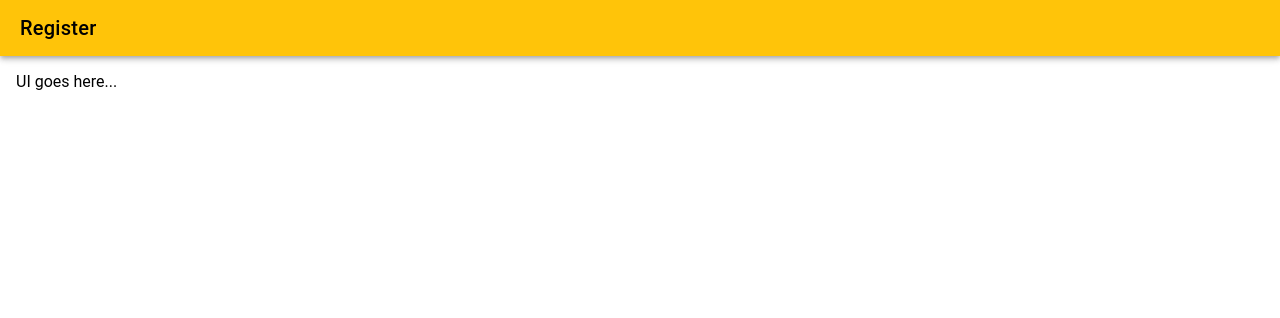
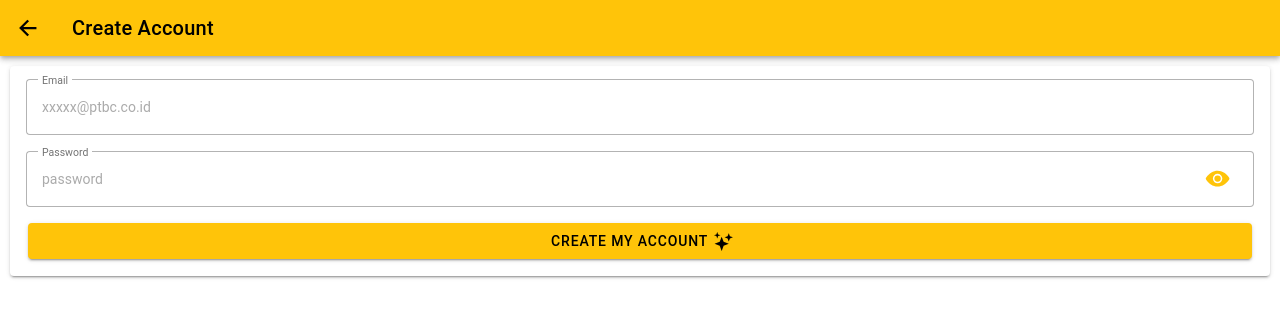
Before and after one commit to rickyptbc/my-first-ionic-app, a React (Vite) app: page /register in a window 1280 px wide. Shown: the top 318 px of the page. Built offline with nearby package versions, Linux system fonts and the light colour scheme.

Commit message:
Fixing UI

```diff
--- a/package.json
+++ b/package.json
@@ -17,6 +17,7 @@
     "@capacitor/core": "5.7.2",
     "@capacitor/haptics": "5.0.7",
     "@capacitor/keyboard": "5.0.8",
+    "@capacitor/preferences": "^5.0.7",
     "@capacitor/status-bar": "5.0.7",
     "@ionic/react": "^7.0.0",
     "@ionic/react-router": "^7.0.0",
--- /dev/null
+++ b/src/Constants.tsx
@@ -0,0 +1 @@
+export const LAST_USERNAME_KEY = "last_username";
--- a/src/pages/LoginPage.tsx
+++ b/src/pages/LoginPage.tsx
@@ -10,9 +10,10 @@ import {
   IonPage,
   IonTitle,
   IonToolbar,
+  useIonRouter,
   useIonViewWillEnter,
 } from "@ionic/react";
-import React, { useEffect, useState } from "react";
+import React, { useEffect, useRef, useState } from "react";
 import {
   eye,
   eyeOff,
@@ -24,12 +25,21 @@ import {
 } from "ionicons/icons";
 
 const LoginPage: React.FC = () => {
+  const [introSeen, setIntroSeen] = useState(false);
+
   const [email, setEmail] = useState("");
   const [password, setPassword] = useState("");
   const [showPassword, setShowPassword] = useState(false);
+  const passwordRef = useRef<HTMLIonInputElement>(null);
+
+  const router = useIonRouter();
 
   const togglePasswordVisibility = () => {
     setShowPassword(!showPassword);
+    // Focus on the password field after toggling show/hide
+    if (passwordRef.current) {
+      passwordRef.current.setFocus();
+    }
   };
 
   const doLogin = (event: React.FormEvent<HTMLFormElement>) => {
@@ -39,6 +49,8 @@ const LoginPage: React.FC = () => {
     setEmail("");
     setPassword("");
     setShowPassword(false);
+
+    // router.push("/home", "root");
   };
 
   useIonViewWillEnter(() => {
@@ -52,7 +64,7 @@ const LoginPage: React.FC = () => {
     <IonPage>
       <IonHeader>
         <IonToolbar color="primary">
-          <IonTitle>Login Page</IonTitle>
+          <IonTitle>Login</IonTitle>
         </IonToolbar>
       </IonHeader>
       <IonContent>
@@ -78,6 +90,7 @@ const LoginPage: React.FC = () => {
                 fill="outline"
                 value={password}
                 onIonChange={(e) => setPassword(e.detail.value!)}
+                ref={passwordRef}
               >
                 <IonButton
                   fill="clear"
--- a/src/pages/RegisterPage.tsx
+++ b/src/pages/RegisterPage.tsx
@@ -1,21 +1,113 @@
 import {
+  IonBackButton,
+  IonButton,
+  IonButtons,
+  IonCard,
+  IonCardContent,
   IonContent,
   IonHeader,
+  IonIcon,
+  IonInput,
   IonPage,
   IonTitle,
   IonToolbar,
+  useIonRouter,
 } from "@ionic/react";
-import React from "react";
+import {
+  checkmarkOutline,
+  eye,
+  eyeOff,
+  logInOutline,
+  personCircleOutline,
+  sparkles,
+  sparklesOutline,
+  sparklesSharp,
+} from "ionicons/icons";
+import React, { useRef, useState } from "react";
 
 const RegisterPage: React.FC = () => {
+  const [email, setEmail] = useState("");
+  const [password, setPassword] = useState("");
+  const [showPassword, setShowPassword] = useState(false);
+  const passwordRef = useRef<HTMLIonInputElement>(null);
+
+  const router = useIonRouter();
+
+  const doRegister = (event: React.FormEvent<HTMLFormElement>) => {
+    event.preventDefault();
+    console.log("Registering");
+    router.goBack();
+  };
+
+  const togglePasswordVisibility = () => {
+    setShowPassword(!showPassword);
+    // Focus on the password field after toggling show/hide
+    if (passwordRef.current) {
+      passwordRef.current.setFocus();
+    }
+  };
+
   return (
     <IonPage>
       <IonHeader>
         <IonToolbar color="primary">
-          <IonTitle>Register</IonTitle>
+          <IonButtons slot="start">
+            <IonBackButton defaultHref="/" />
+          </IonButtons>
+          <IonTitle>Create Account</IonTitle>
         </IonToolbar>
       </IonHeader>
-      <IonContent className="ion-padding">UI goes here...</IonContent>
+      <IonContent>
+        <IonCard>
+          <IonCardContent>
+            <form onSubmit={doRegister}>
+              <IonInput
+                type="email"
+                label="Email"
+                labelPlacement="stacked"
+                placeholder="xxxxx@ptbc.co.id"
+                fill="outline"
+                value={email}
+                onIonChange={(e) => setEmail(e.detail.value!)}
+              ></IonInput>
+
+              <IonInput
+                className="ion-margin-top"
+                type={showPassword ? "text" : "password"}
+                label="Password"
+                labelPlacement="stacked"
+                placeholder="password"
+                fill="outline"
+                value={password}
+                onIonChange={(e) => setPassword(e.detail.value!)}
+                ref={passwordRef}
+              >
+                <IonButton
+                  fill="clear"
+                  slot="end"
+                  aria-label="Show/hide"
+                  onClick={togglePasswordVisibility}
+                >
+                  <IonIcon
+                    slot="icon-only"
+                    icon={showPassword ? eyeOff : eye}
+                    aria-hidden="true"
+                  />
+                </IonButton>
+              </IonInput>
+
+              <IonButton
+                type="submit"
+                expand="block"
+                className="ion-margin-top"
+              >
+                Create My Account
+                <IonIcon icon={sparklesSharp} slot="end" />
+              </IonButton>
+            </form>
+          </IonCardContent>
+        </IonCard>
+      </IonContent>
     </IonPage>
   );
 };
```
Also changed, not shown: 3 other files (tests, documents, lock files or other folders).
